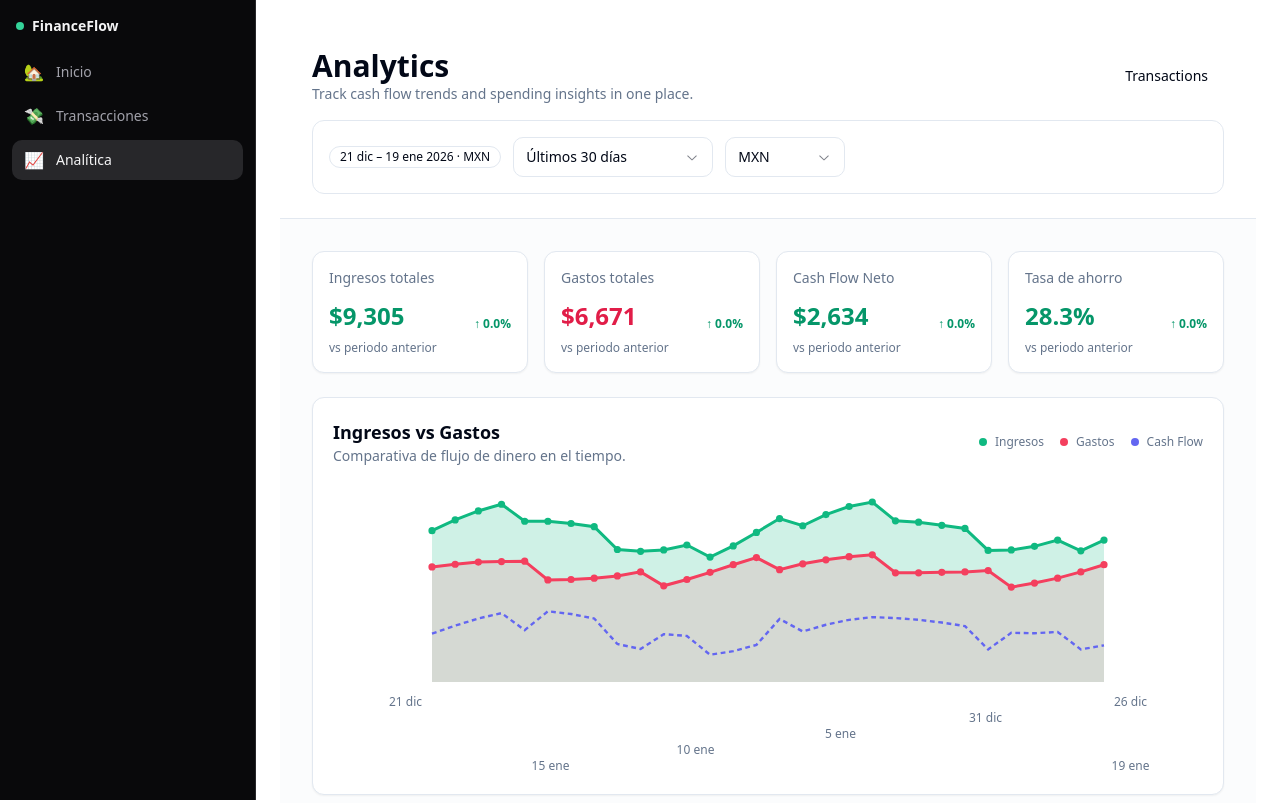
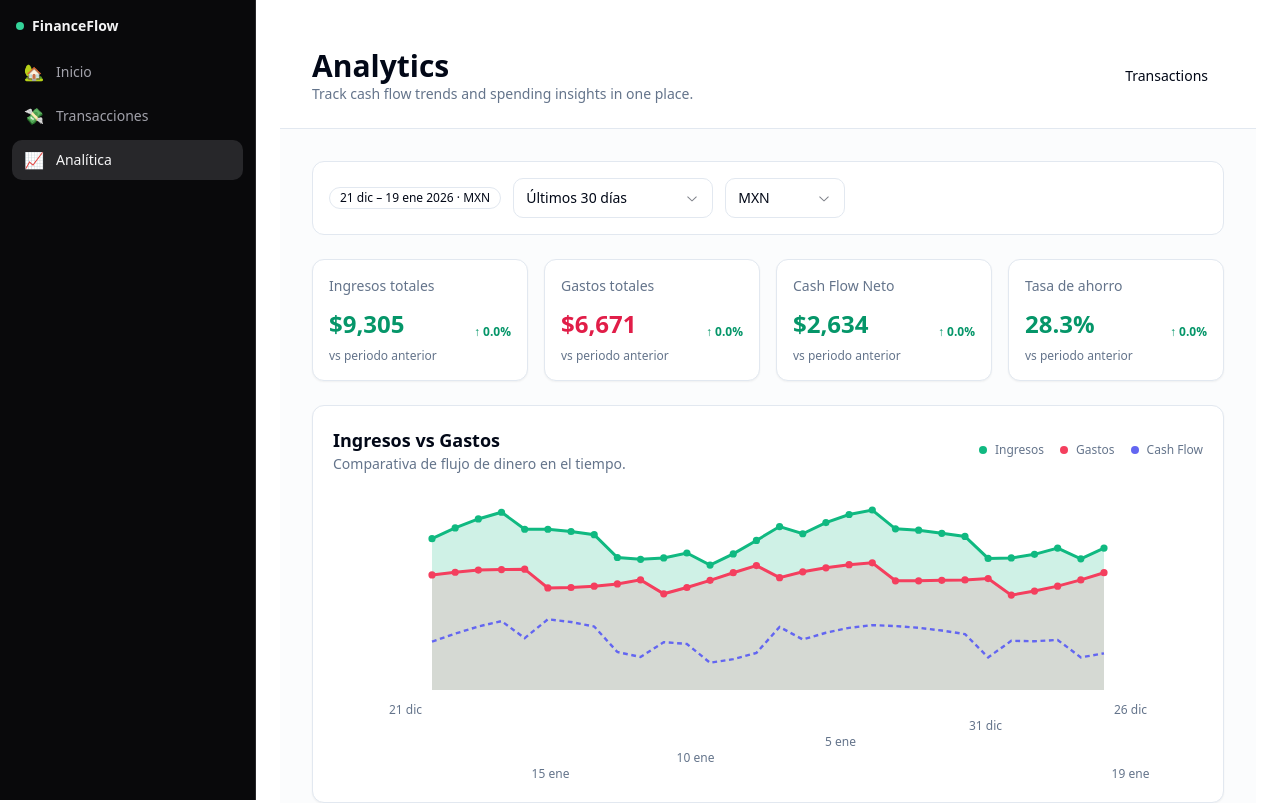
Before and after one commit to Aminston/finance-app, a Next.js app: page /analytics in a window 1280 px wide. Shown: the top 803 px of the page. Built offline with nearby package versions, Linux system fonts and the light colour scheme.

Commit message:
Align analytics filters background

```diff
--- a/app/analytics/page.tsx
+++ b/app/analytics/page.tsx
@@ -21,14 +21,13 @@ export default function AnalyticsPage() {
               <Link href="/transactions">Transactions</Link>
             </Button>
           }
-        >
-          <FiltersCard>
-            <AnalyticsFilters />
-          </FiltersCard>
-        </PageHeader>
+        />
       </div>
 
       <div className="container space-y-6 py-8">
+        <FiltersCard>
+          <AnalyticsFilters />
+        </FiltersCard>
         <KpiRow />
         <CashFlowChart />
         <SpendingBreakdown />
```
